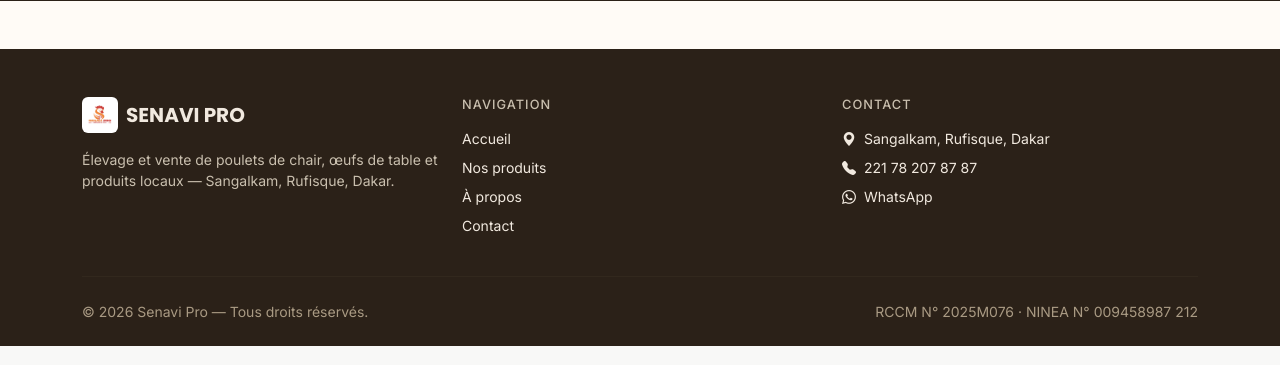
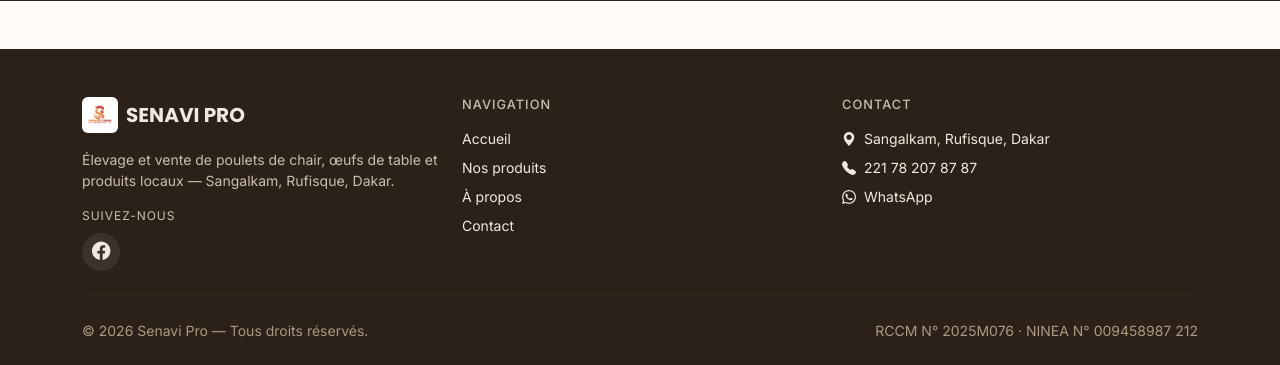
Before and after one commit to Bayegaye/senavipro, a Flask app: page / in a window 1280 px wide. Shown: the part 2126-2491 px from the top of the page. Run offline with Flask 3, Linux system fonts and the light colour scheme; parts of the project's set-up code (start-up, migrations or seed data) failed here and were passed over; some libraries are stand-ins or nearby versions.

Commit message:
Ajoute le lien vers la page Facebook dans le pied de page

```diff
--- a/templates/public_base.html
+++ b/templates/public_base.html
@@ -155,6 +155,12 @@
           SENAVI PRO
         </div>
         <p class="small mb-0" style="color:#c9bfae;">Élevage et vente de poulets de chair, œufs de table et produits locaux — Sangalkam, Rufisque, Dakar.</p>
+        <div class="mt-3">
+          <div class="small text-uppercase mb-2" style="color:#c9bfae; letter-spacing:.08em; font-size:.75rem;">Suivez-nous</div>
+          <a href="https://www.facebook.com/gandioloriental02" target="_blank" rel="noopener" class="d-inline-flex align-items-center justify-content-center" style="width:2.4rem; height:2.4rem; border-radius:50%; background:rgba(255,255,255,.08); font-size:1.15rem;" title="Senavi Pro sur Facebook" aria-label="Senavi Pro sur Facebook">
+            <i class="bi bi-facebook"></i>
+          </a>
+        </div>
       </div>
       <div class="col-md-4">
         <h6 class="text-uppercase mb-3" style="color:#c9bfae; letter-spacing:.08em; font-size:.8rem;">Navigation</h6>
```
